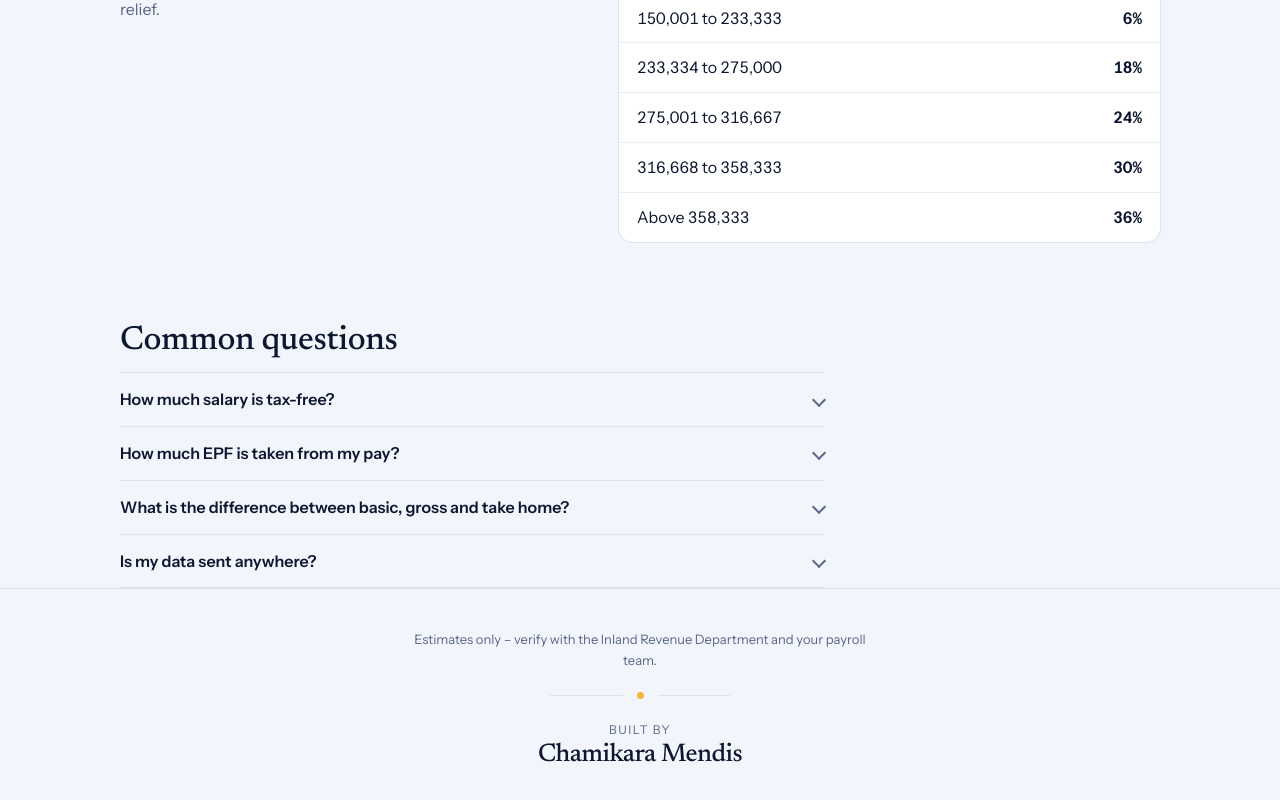
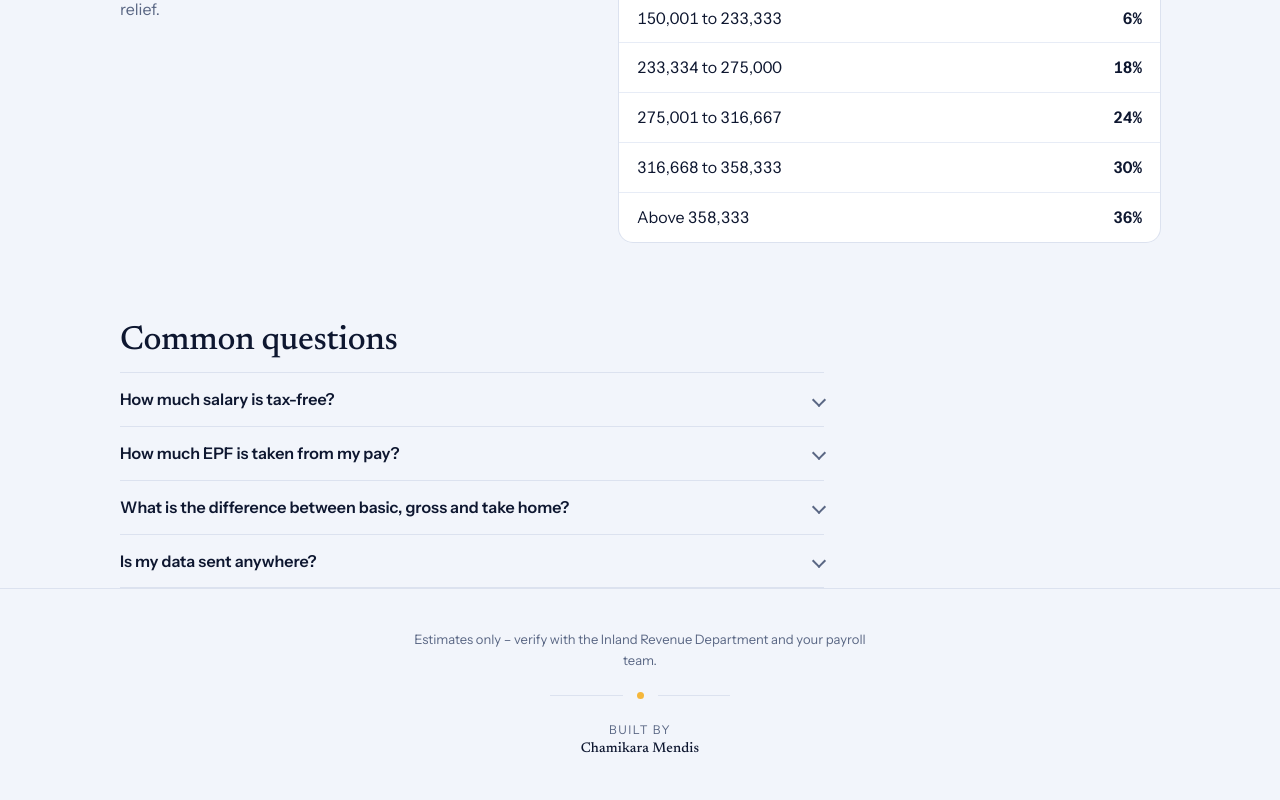
Before and after one commit to chami98/takeHome, a Next.js app: page / in a window 1280 px wide. Shown: the part 1929-2729 px from the top of the page. Built offline with nearby package versions, Linux system fonts and the light colour scheme.

Commit message:
Shrink footer name to match built-by text size

```diff
--- a/app/globals.css
+++ b/app/globals.css
@@ -118,7 +118,7 @@ footer { border-top:1px solid var(--line); padding:40px 20px 36px; }
 .footer-divider i { width:7px; height:7px; border-radius:50%; background:var(--gold); flex:none; }
 .footer-built { display:flex; flex-direction:column; align-items:center; gap:3px; }
 .footer-by { font-size:.75rem; color:var(--mut); text-transform:uppercase; letter-spacing:.12em; }
-.footer-name { font:500 1.6rem var(--serif); letter-spacing:-.02em; color:var(--ink); }
+.footer-name { font:500 .875rem var(--serif); letter-spacing:.01em; color:var(--ink); }
 
 @media (prefers-reduced-motion:reduce){ html{scroll-behavior:auto;} * { transition:none !important; } }
 /* payslip */
```
